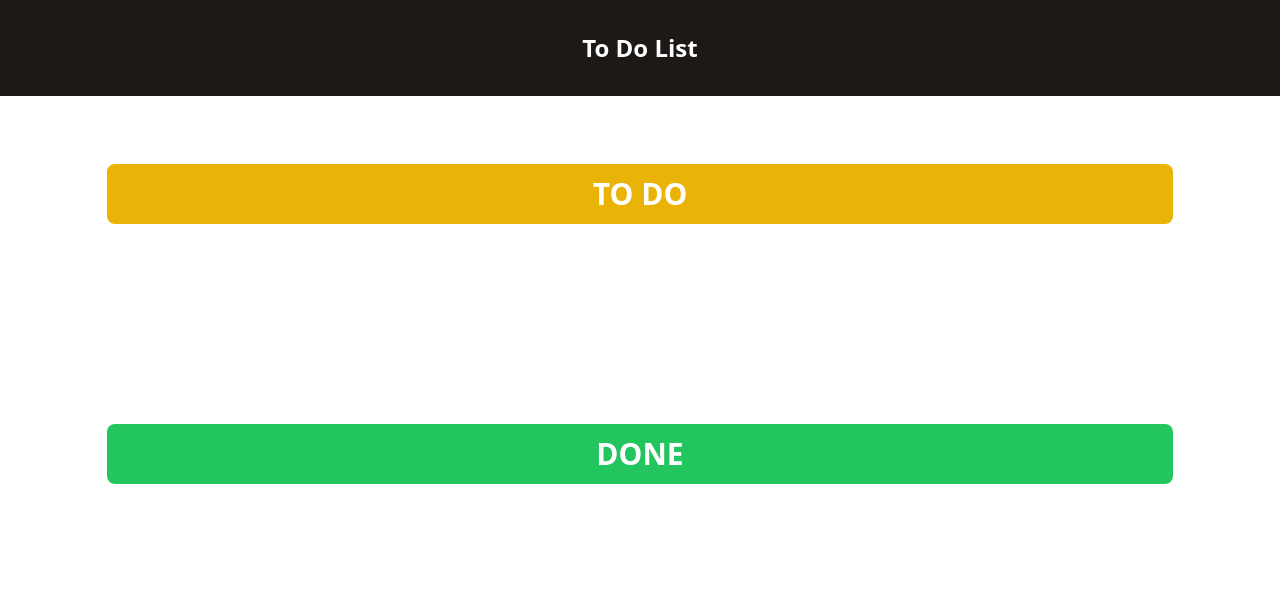
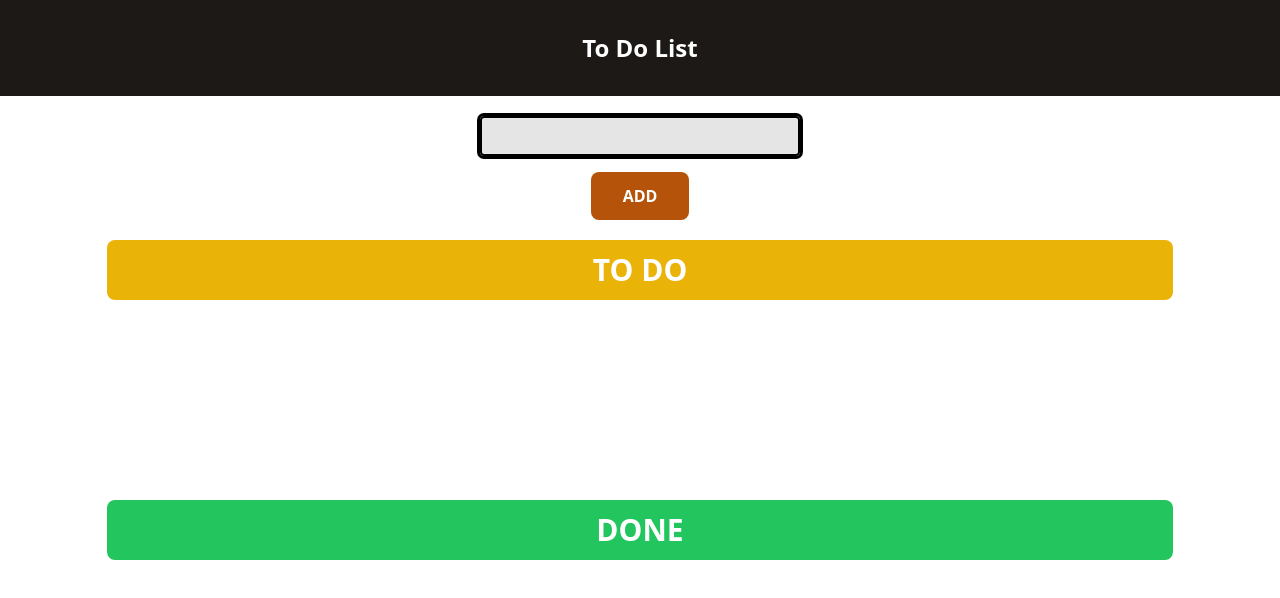
Before and after one commit to Daffadon/todolist, a Next.js app: page / in a window 1280 px wide. Shown: the top 598 px of the page. Built offline with nearby package versions, Linux system fonts and the light colour scheme.

Commit message:
refactor: change file foldering

```diff
--- a/public/components/InputField.tsx
+++ b/src/components/InputField.tsx
@@ -17,7 +17,7 @@ const InputField: React.FC<Props> = ({ activity, setActivity, doFunction }) => {
         onChange={(e) => {
           setActivity(e.target.value);
         }}
-        className=" mt-5 w-[15rem] xl:w-1/4 rounded h-10 bg-neutral-200 px-3 border-2 outline-none focus:border-blue-500 font-bold border-transparent focus:border-solid transition-all" />
+        className=" mt-5 w-[15rem] xl:w-1/4 rounded h-10 bg-neutral-200 px-3 border-2 outline focus:border-blue-500 font-bold border-black focus:border-solid transition-all" />
       <button type="submit" className="mt-4 bg-amber-700 px-8 py-3 text-white font-extrabold rounded-lg">
         ADD
       </button>
--- a/public/components/TodoItem.tsx
+++ b/src/components/TodoItem.tsx
@@ -1,5 +1,5 @@
 import React, { useState } from "react";
-import { Todo } from "../../src/pages/index";
+import { Todo } from "../pages/index";
 import { AiFillDelete } from "react-icons/ai"
 import { BsCheckLg, BsPencilSquare } from "react-icons/bs"
 import { MdRestore } from "react-icons/md"
--- a/src/pages/index.tsx
+++ b/src/pages/index.tsx
@@ -1,6 +1,6 @@
 import React, { useState } from "react";
-import InputField from "../../public/components/InputField";
-import TodoItem from "../../public/components/TodoItem";
+import InputField from "../components/InputField";
+import TodoItem from "../components/TodoItem";
 
 export interface Todo {
   id: number | string;
```
